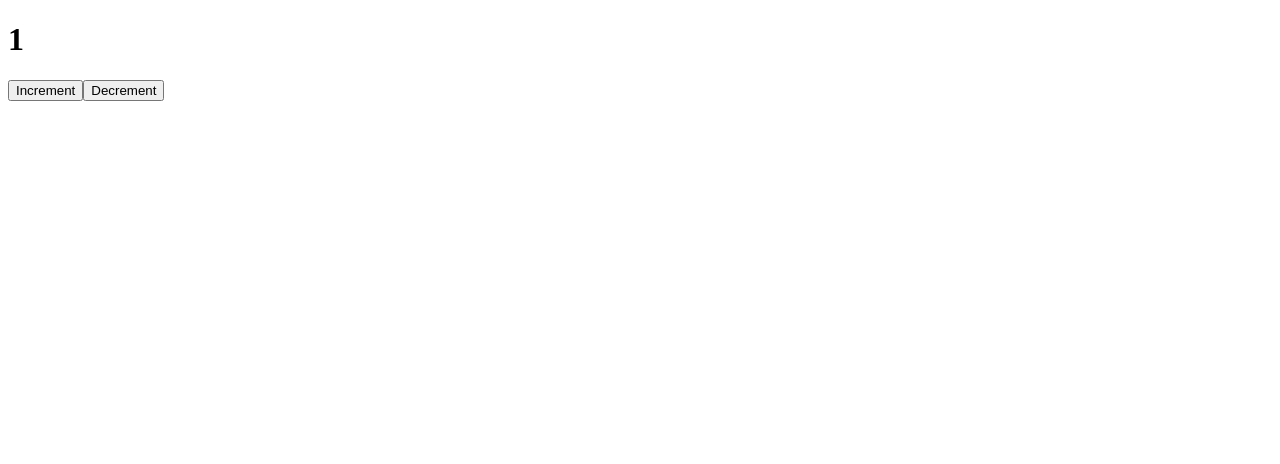
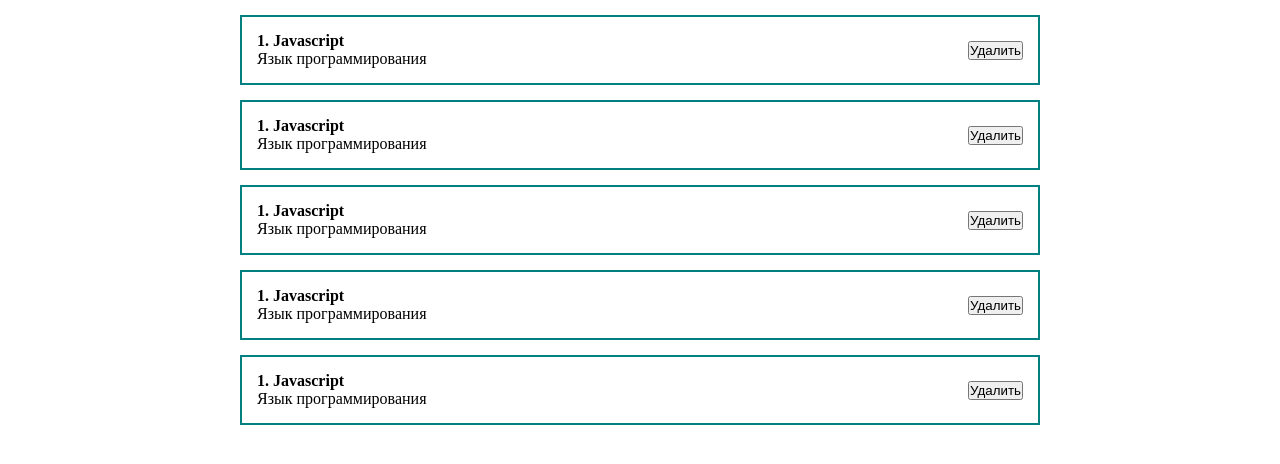
Before and after one commit to bexon26/React-learn, a React (Create React App) app in the folder my-app/: page / in a window 1280 px wide. Shown: the top 464 px of the page. Built offline with nearby package versions, Linux system fonts and the light colour scheme.

Commit message:
add styles

```diff
--- a/my-app/src/App.js
+++ b/my-app/src/App.js
@@ -1,15 +1,17 @@
 // import { useState } from "react";
 import ClassCounter from "./components/ClassCounter";
 // import Counter from "./components/Counter";
+import "../src/styles/App.css";
+import PostItem from "./components/PostItem";
 
 function App() {
-
-
   return (
-    <div>
-      {/* <Counter /> */}
-      <ClassCounter />
-
+    <div className="App">
+      <PostItem />
+      <PostItem />
+      <PostItem />
+      <PostItem />
+      <PostItem />
     </div>
   );
 }
--- /dev/null
+++ b/my-app/src/components/PostItem.jsx
@@ -0,0 +1,17 @@
+import React from "react";
+
+const PostItem = () => {
+  return (
+    <div className="post">
+      <div className="post__content">
+        <strong>1. Javascript</strong>
+        <div>Язык программирования</div>
+      </div>
+      <div className="post__btns">
+        <button>Удалить</button>
+      </div>
+    </div>
+  );
+};
+
+export default PostItem;
--- /dev/null
+++ b/my-app/src/styles/App.css
@@ -0,0 +1,23 @@
+* {
+  margin: 0;
+  padding: 0;
+  box-sizing: border-box;
+}
+
+#root {
+  display: flex;
+  justify-content: center;
+}
+
+.App {
+  width: 800px;
+}
+
+.post{
+   display: flex;
+   justify-content: space-between;
+   align-items: center;
+   padding: 15px;
+   border: 2px solid teal;
+   margin-top: 15px;
+}
```
